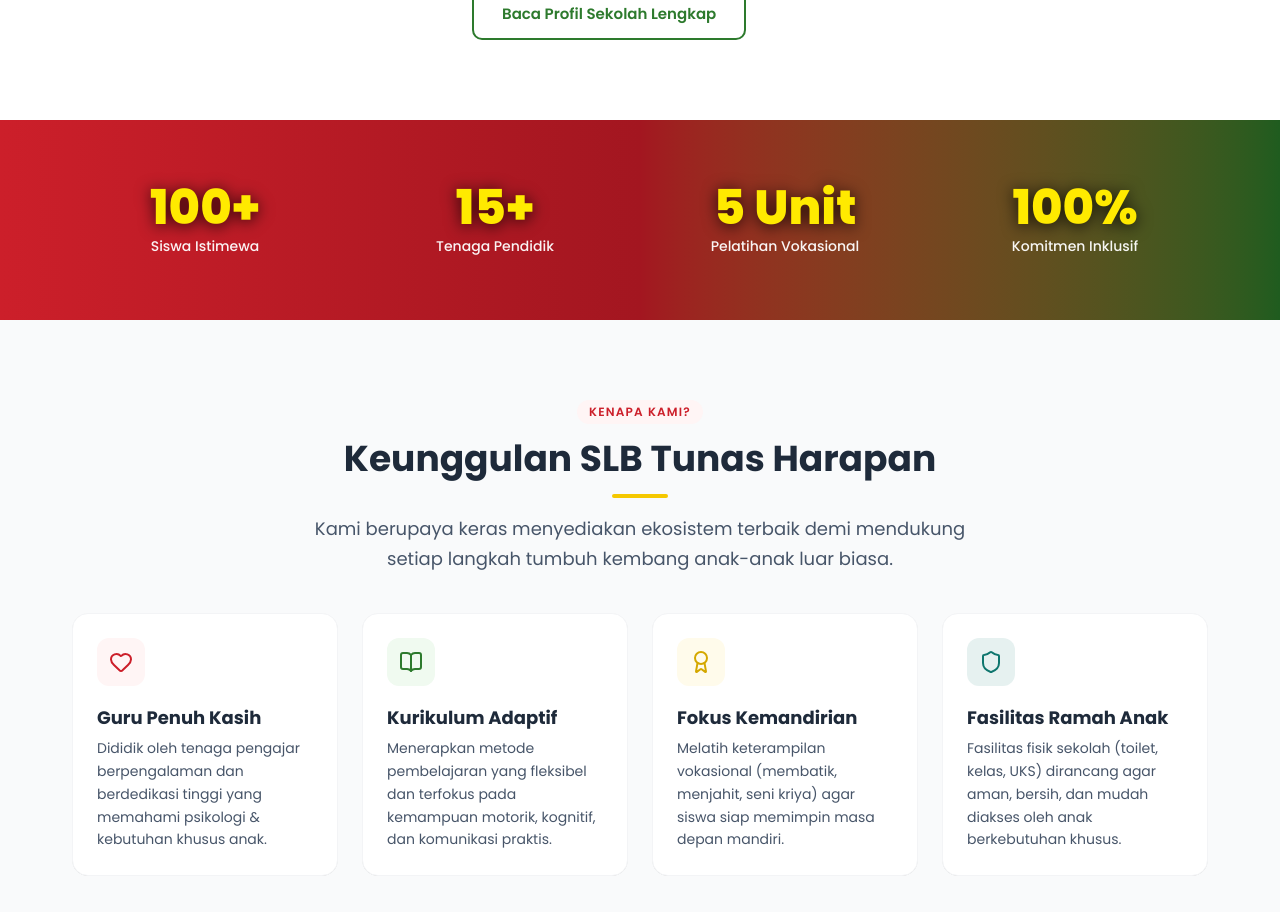
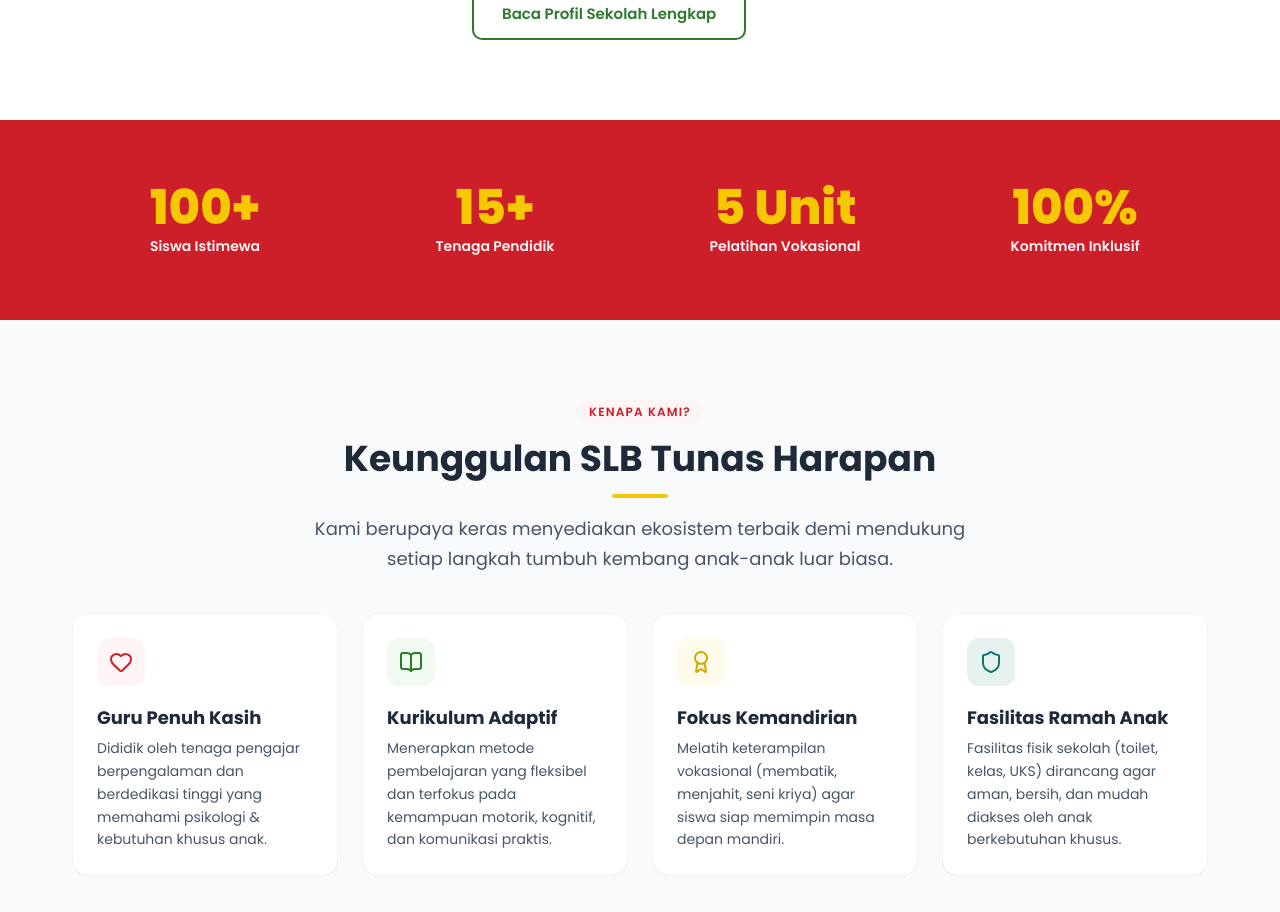
Before and after one commit to mustafidh08/Web-SLB-Tunas-Harapan-Samarinda, a Next.js app: page / in a window 1280 px wide. Shown: the part 1365-2277 px from the top of the page. Built offline with nearby package versions, Linux system fonts and the light colour scheme; no server answers.

Commit message:
style(stats): change banner background to solid red and remove text shadows

```diff
--- a/app/page.tsx
+++ b/app/page.tsx
@@ -143,32 +143,32 @@
       </section>
 
       {/* 3. ANIMATED STATS BANNER */}
-      <section className="py-12 bg-gradient-to-r from-[var(--color-primary)] via-[var(--color-primary-dark)] to-[var(--color-secondary-dark)] text-white shadow-xl">
+      <section className="py-12 bg-[var(--color-primary)] text-white shadow-md">
         <div className="container-custom">
           <div className="grid grid-cols-2 md:grid-cols-4 gap-6 text-center">
             <div className="p-4 space-y-1">
-              <p className="text-3xl md:text-5xl font-black text-[#FFEA00] drop-shadow-[0_2px_8px_rgba(0,0,0,0.8)]">
+              <p className="text-3xl md:text-5xl font-black text-[var(--color-accent)]">
                 <CountUpNumber end={100} suffix="+" />
               </p>
-              <p className="text-xs md:text-sm font-medium opacity-95">Siswa Istimewa</p>
+              <p className="text-xs md:text-sm font-semibold opacity-95">Siswa Istimewa</p>
             </div>
             <div className="p-4 space-y-1">
-              <p className="text-3xl md:text-5xl font-black text-[#FFEA00] drop-shadow-[0_2px_8px_rgba(0,0,0,0.8)]">
+              <p className="text-3xl md:text-5xl font-black text-[var(--color-accent)]">
                 <CountUpNumber end={15} suffix="+" />
               </p>
-              <p className="text-xs md:text-sm font-medium opacity-95">Tenaga Pendidik</p>
+              <p className="text-xs md:text-sm font-semibold opacity-95">Tenaga Pendidik</p>
             </div>
             <div className="p-4 space-y-1">
-              <p className="text-3xl md:text-5xl font-black text-[#FFEA00] drop-shadow-[0_2px_8px_rgba(0,0,0,0.8)]">
+              <p className="text-3xl md:text-5xl font-black text-[var(--color-accent)]">
                 <CountUpNumber end={5} suffix=" Unit" />
               </p>
-              <p className="text-xs md:text-sm font-medium opacity-95">Pelatihan Vokasional</p>
+              <p className="text-xs md:text-sm font-semibold opacity-95">Pelatihan Vokasional</p>
             </div>
             <div className="p-4 space-y-1">
-              <p className="text-3xl md:text-5xl font-black text-[#FFEA00] drop-shadow-[0_2px_8px_rgba(0,0,0,0.8)]">
+              <p className="text-3xl md:text-5xl font-black text-[var(--color-accent)]">
                 <CountUpNumber end={100} suffix="%" />
               </p>
-              <p className="text-xs md:text-sm font-medium opacity-95">Komitmen Inklusif</p>
+              <p className="text-xs md:text-sm font-semibold opacity-95">Komitmen Inklusif</p>
             </div>
           </div>
         </div>
```
